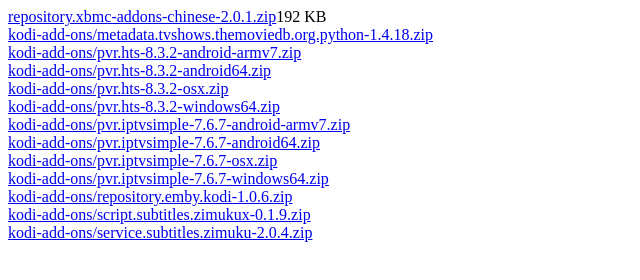
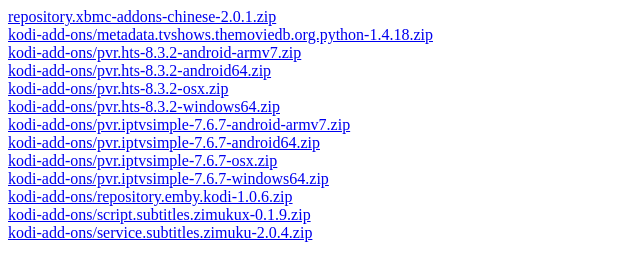
Before and after one commit to seanfong/seanfong.github.io, a plain HTML site: page kodi-add-ons/index.html in a window 1280 px wide. Shown: the full height of the page, 0-640 px from the left. Drawn offline with Linux system fonts and the light colour scheme.

Commit message:
Update index.html

```diff
--- a/kodi-add-ons/index.html
+++ b/kodi-add-ons/index.html
@@ -1,4 +1,4 @@
-<a href="repository.xbmc-addons-chinese-2.0.1.zip">repository.xbmc-addons-chinese-2.0.1.zip</a><td>192 KB</td></br>
+<a href="repository.xbmc-addons-chinese-2.0.1.zip">repository.xbmc-addons-chinese-2.0.1.zip</a></br>
 <a href="kodi-add-ons/metadata.tvshows.themoviedb.org.python-1.4.18.zip">kodi-add-ons/metadata.tvshows.themoviedb.org.python-1.4.18.zip</a></br>
 <a href="kodi-add-ons/pvr.hts-8.3.2-android-armv7.zip">kodi-add-ons/pvr.hts-8.3.2-android-armv7.zip</a></br>
 <a href="kodi-add-ons/pvr.hts-8.3.2-android64.zip">kodi-add-ons/pvr.hts-8.3.2-android64.zip</a></br>
```
